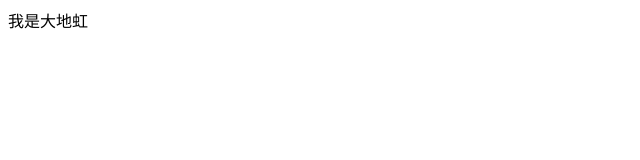
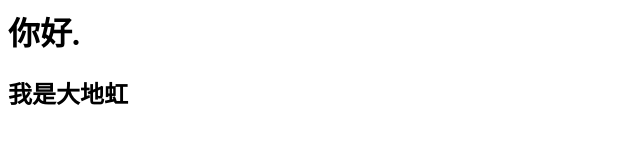
Before and after one commit to enterpriseih/zxchaos.github.io, a plain HTML site: page index.html in a window 1280 px wide. Shown: the whole page, without its empty margins (0-640 px from the left). Drawn offline with Linux system fonts and the light colour scheme.

Commit message:
modify index.html

```diff
--- a/index.html
+++ b/index.html
@@ -1 +1,3 @@
-我是大地虹
+<h1>你好.</h1>
+
+<h2>我是<strong>大地虹</strong></h2>
```
